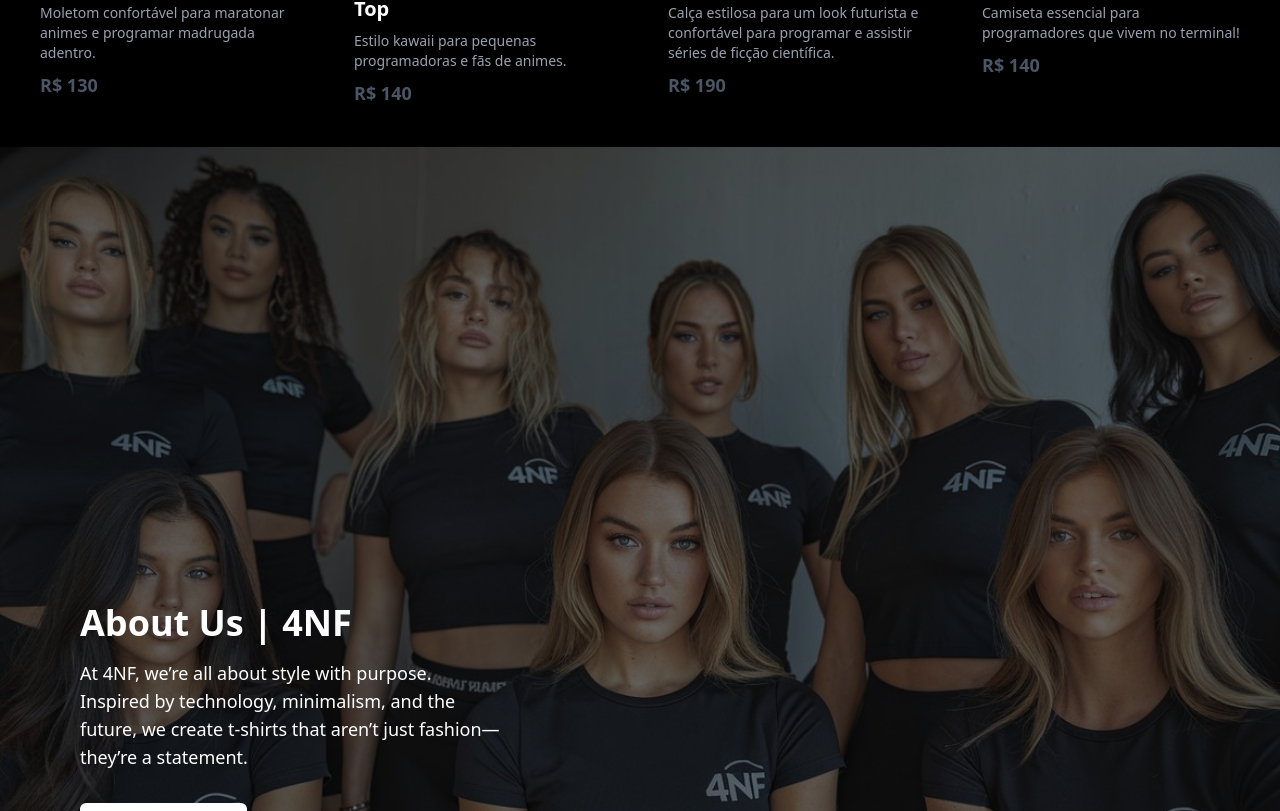
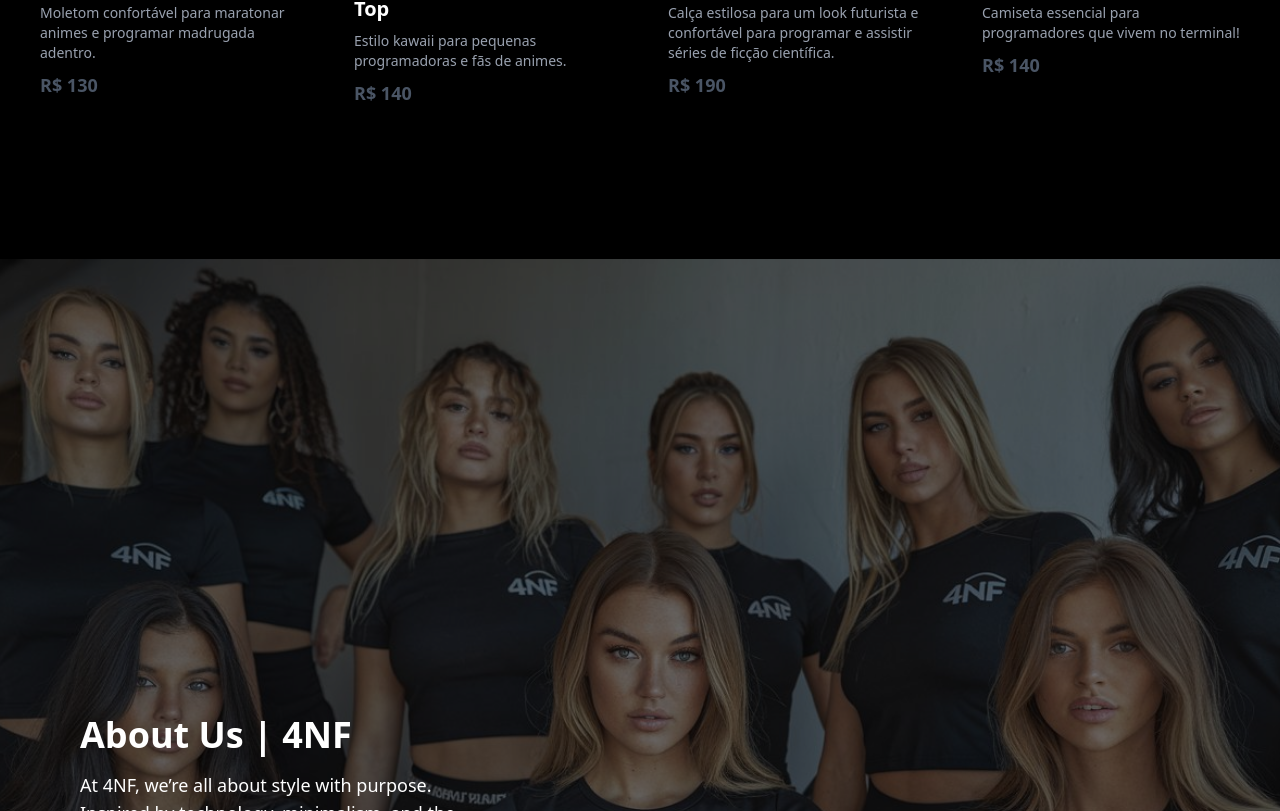
Before and after one commit to pedrinho-devv/4NOTFASHION, a React (Vite) app: page / in a window 1280 px wide. Shown: the part 1949-2760 px from the top of the page. Built offline with nearby package versions, Linux system fonts and the light colour scheme.

Commit message:
erro no footer

```diff
--- a/src/Components/About.jsx
+++ b/src/Components/About.jsx
@@ -2,7 +2,7 @@ import { assets } from "../assets/assets";
 
 export default function About() {
   return (
-    <div className="relative w-full h-screen flex items-center justify-center">
+    <div className="relative w-full h-screen flex items-center justify-center mt-28">
       {/* Imagem de fundo */}
       <img
         src={assets.about_img}
--- a/src/Components/footer.jsx
+++ b/src/Components/footer.jsx
@@ -38,10 +38,11 @@ function Footer() {
       <div className="overflow-hidden bg-black py-4">
       <motion.div
         className="flex space-x-12 text-lg font-semibold"
-        animate={{ x: ["100%", "-100%"] }}
+        animate={{ x: ["0%", "-100%"] }}
         transition={{
-          duration: 30,
+          duration: 10,
           ease: "linear",
+          repeat: Infinity,
         }}
       >
         {marqueeTexts.map((item, index) => (
```
